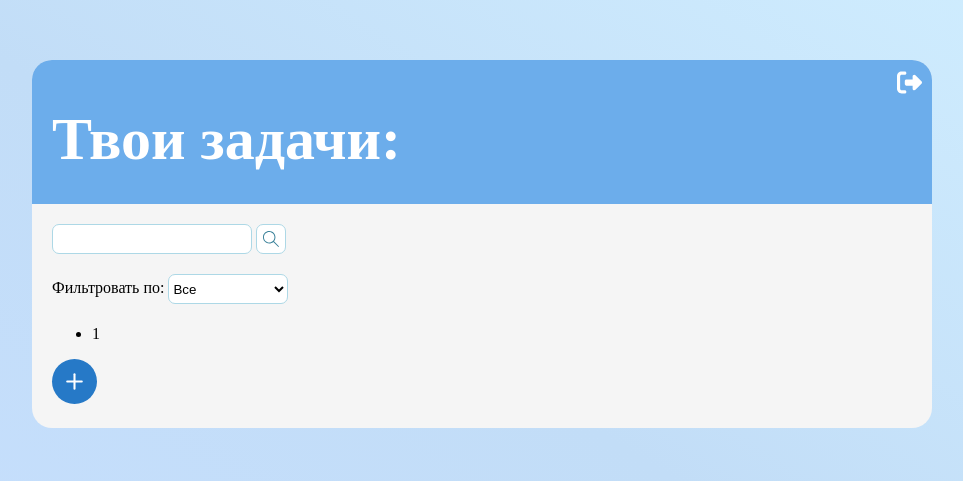
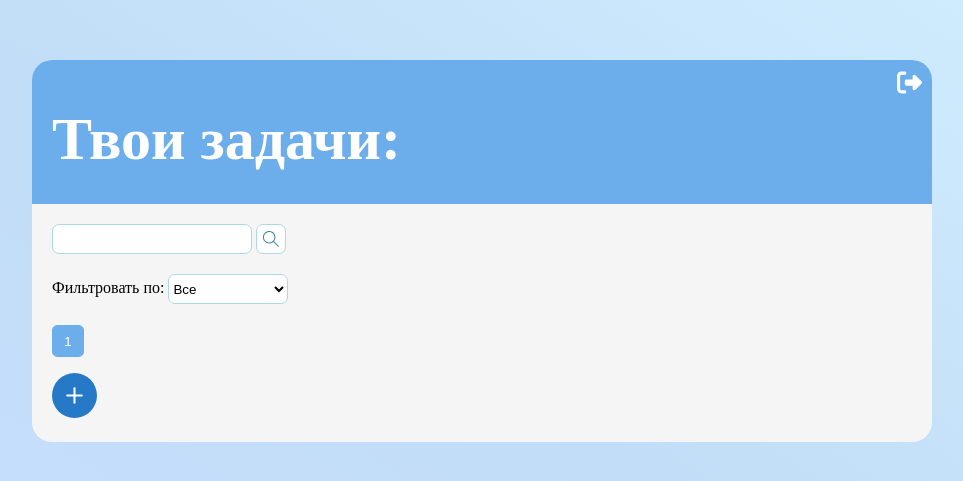
Before and after one commit to Burenix/GigaToDoList, a Django app: page /main/ in a window 1280 px wide. Shown: the top 481 px of the page, without its empty margins (158-1121 px from the left). Run offline with Django 5.2, Linux system fonts and the light colour scheme; the visitor is signed in with stand-in values (Sample User, id 1); data that the repository does not hold is empty; parts of the project's set-up code (start-up, migrations or seed data) failed here and were passed over.

Commit message:
designed pagination wrap

```diff
--- a/todo_list/static/todo_list/css/style.css
+++ b/todo_list/static/todo_list/css/style.css
@@ -152,6 +152,55 @@ a.link-update + a.link-delete {
     margin-left: 5px;
 }
 
+.pagination-wrap {
+    list-style-type: none;
+    display: flex;
+}
+
+.pagination-area {
+    overflow: hidden;
+    list-style-type: none;
+    display: flex;
+    padding-left: 0;
+    border: 1px solid rgb(108, 173, 235);
+    border-radius: 5px;
+}
+
+.page-buttons {
+    display: flex;
+    align-items: center;
+    justify-content: center;
+    cursor: pointer;
+    height: 30px;
+    width: 30px;
+    background-color: transparent;
+    color: rgb(87, 163, 235);
+    border: 1px;
+    border-color: rgb(108, 173, 235);
+    border-right-style: solid;
+    border-left-style: solid;
+    transition: .3s;
+}
+
+.link-pagination{
+    display: flex;
+    align-items: center;
+    justify-content: center;
+    cursor: pointer;
+    background-color: transparent;
+    color: rgb(87, 163, 235);
+    transition: .3s;
+}
+
+.page-buttons:hover {
+    background-color: rgb(108, 173, 235);
+    color: white;
+    .link-pagination {
+        color: white;
+    }
+}
+
+
 #search-button {
     vertical-align: middle;
     height: 30px;
@@ -276,6 +325,23 @@ a.link-update + a.link-delete {
     background-color: transparent;
 }
 
+#page-slctd-btn {
+    background-color: rgb(108, 173, 235);
+    color: white;
+}
+
+#page-prev-btn {
+    border: 1px;
+    border-color: rgb(108, 173, 235);
+    border-right-style: solid;
+}
+
+#page-next-btn {
+    border: 1px;
+    border-color: rgb(108, 173, 235);
+    border-left-style: solid;
+}
+
 #searchSVG {
     vertical-align: middle;
     color: lightblue;
--- a/todo_list/templates/todo_list/main.html
+++ b/todo_list/templates/todo_list/main.html
@@ -89,26 +89,38 @@
 
 
                 <div class="pagination-wrap">
-                    <ul>
+                    <ul class="pagination-area">
                         {% if page_obj.has_previous %}
                             <li class="page-num">
-                                <a href="?{{ request.GET.urlencode }}&page={{ page_obj.previous_page_number }}">&lt;</a>
+                                <button class="page-buttons" id="page-prev-btn">
+                                    <a  class="link-pagination" href="?{{ request.GET.urlencode }}&page={{ page_obj.previous_page_number }}">&lt;</a>
+                                </button>
                             </li>
                         {% endif %}
 
                         {% for p in paginator.page_range %}
                             {% if page_obj.number == p %}
-                                <li class="page-num page-num-selected">{{ p }}</li>
+                                <li class="page-num page-num-selected">
+                                    <button class="page-buttons" id="page-slctd-btn">
+                                        {{ p }}
+                                    </button>
+                                </li>
                             {% elif p >= page_obj.number|add:-2 and p <= page_obj.number|add:2 %}
                                 <li class="page-num">
-                                    <a href="?{{ request.GET.urlencode }}&page={{ p }}">{{ p }}</a>
+                                    <a href="?{{ request.GET.urlencode }}&page={{ p }}">
+                                        <button class="page-buttons" id="page-btn">
+                                            {{ p }}
+                                        </button>
+                                    </a>
                                 </li>
                             {% endif %}
                         {% endfor %}
 
                         {% if page_obj.has_next %}
                             <li class="page-num">
-                                <a href="?{{ request.GET.urlencode }}&page={{ page_obj.next_page_number }}">&gt;</a>
+                                <button class="page-buttons" id="page-next-btn">
+                                    <a class="link-pagination" href="?{{ request.GET.urlencode }}&page={{ page_obj.next_page_number }}">&gt;</a>
+                                </button>
                             </li>
                         {% endif %}
                     </ul>
```
